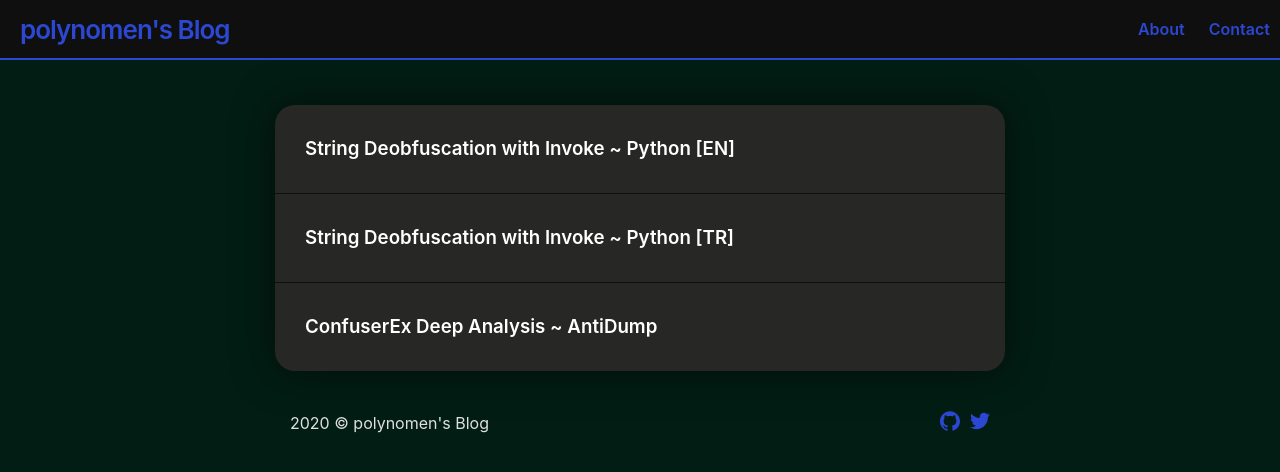
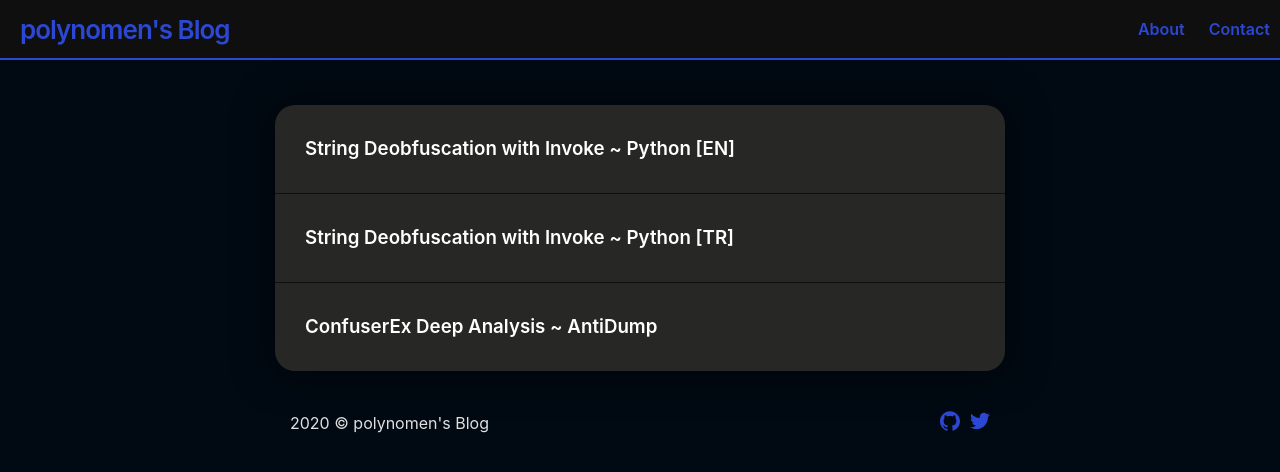
Before and after one commit to Rhotav/rhotav.github.io, a Jekyll site: the page built from index.md, in a window 1280 px wide. Shown: the top 472 px of the page. Built offline with Jekyll 4.4.1, drawn with Linux system fonts in a browser that asks for light colours; nearby versions of some CDN libraries.

Commit message:
Update _base.scss

```diff
--- a/_sass/_base.scss
+++ b/_sass/_base.scss
@@ -14,7 +14,7 @@ body {
 
 
 	// background style
-	background-color: #021d14;
+	background-color: #010912;
 	// from svgbackgrounds.com
 	background-attachment: fixed;
 	background-size: cover;
```
